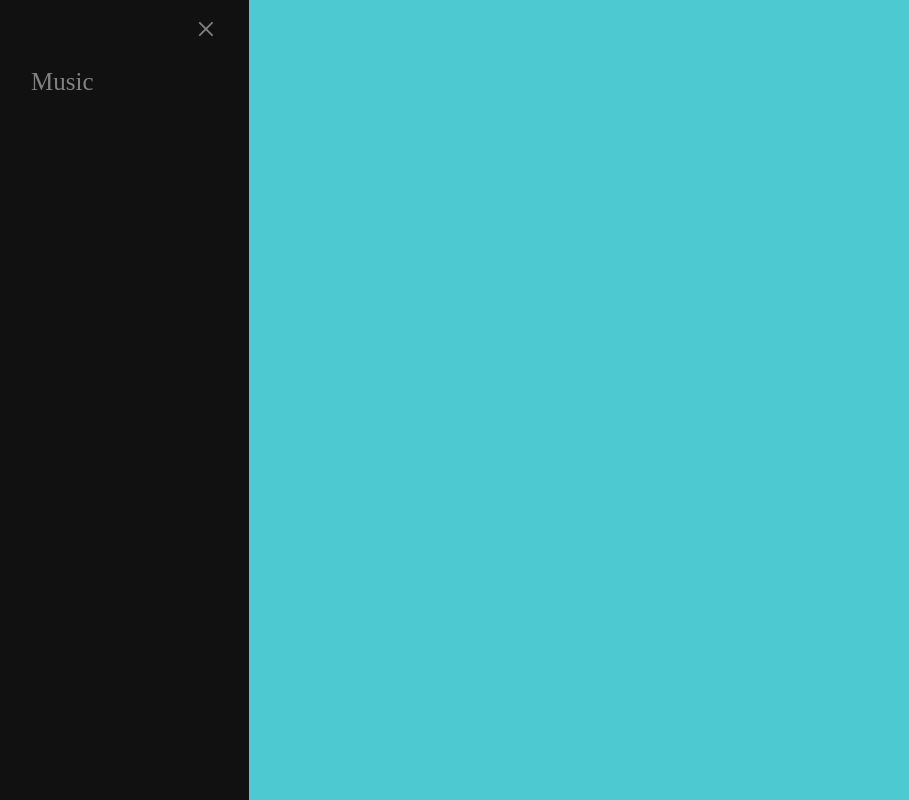
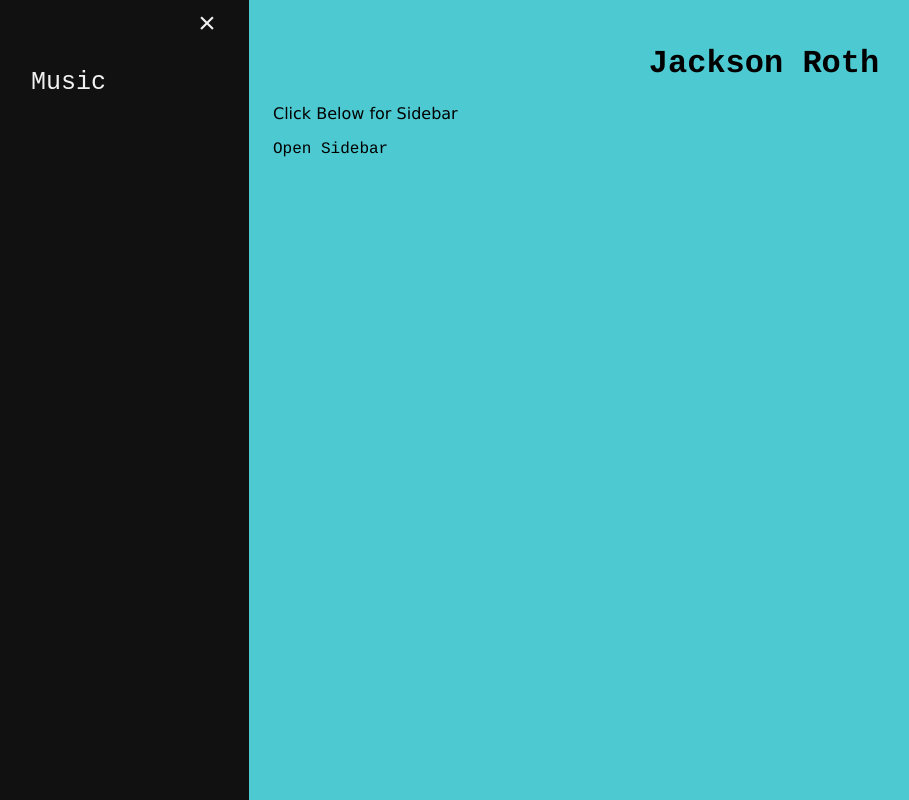
Before and after one commit to captainpoprocks/JacksonRoth, a plain HTML site: page index.html in a window 1280 px wide. Both pictures are taken after a click on the element "Open Sidebar". Shown: the whole page, without its empty margins (1-910 px from the left). Drawn offline with Linux system fonts and the light colour scheme.

Commit message:
Well i have a sidebar now?

```diff
--- a/index.html
+++ b/index.html
@@ -5,7 +5,6 @@
 body {
   background-color: #4dc9d1;
 }
-
 .sidenav {
     height: 100%;
     width: 0;
@@ -18,43 +17,53 @@ body {
     transition: 0.5s;
     padding-top: 60px;
 }
-
 .sidenav a {
     padding: 8px 8px 8px 32px;
     text-decoration: none;
+    font-family: monospace;
     font-size: 25px;
-    color: #818181;
+    color: #f1f1f1;
     display: block;
     transition: 0.3s;
 }
-
-.sidenav a:hover, .offcanvas a:focus{
+//.sidenav a:hover, .offcanvas a:focus{
     color: #f1f1f1;
 }
-
 .sidenav .closebtn {
     position: absolute;
     top: 0;
     right: 25px;
-    font-size: 36px;
+    font-size: 30px;
     margin-left: 50px;
+}
+#main {
+    transition: margin-left .5s;
+    padding: 16px;
 }
 
 </style>
-
 
 <div id="sidebarnav" class=sidenav>
   <a href="javascript:void(0)" class="closebtn" onclick="closeNav()">&times;</a>
   <a href="music.html">Music</a>
 </div>
-<span onclick="openNav()">Open Sidebar</span>
+
+<div id="main">
+  <font face="Courier">
+  <h1 style="text-align:center;">Jackson Roth</h1>
+  <p style="font-family:verdana;">Click Below for Sidebar</p>
+  <span onclick="openNav()">Open Sidebar</span>
+</div>
+
 <script>
 function openNav() {
     document.getElementById("sidebarnav").style.width = "250px";
+    document.getElementById("main").style.marginLeft = "250px";
 }
 
 function closeNav() {
     document.getElementById("sidebarnav").style.width = "0";
+    document.getElementById("main").style.marginLeft = "0";
 }
 </script>
 
```
